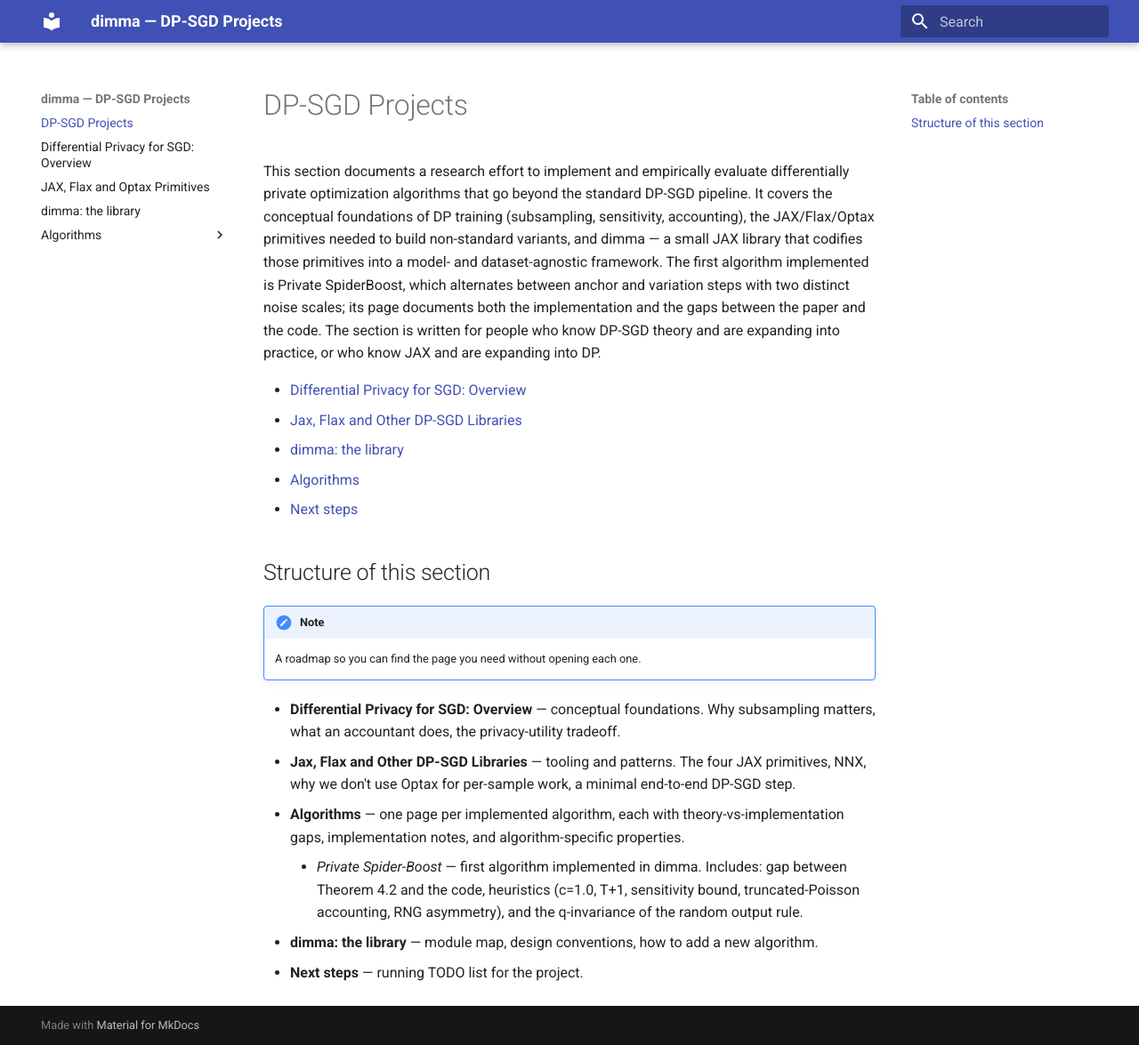
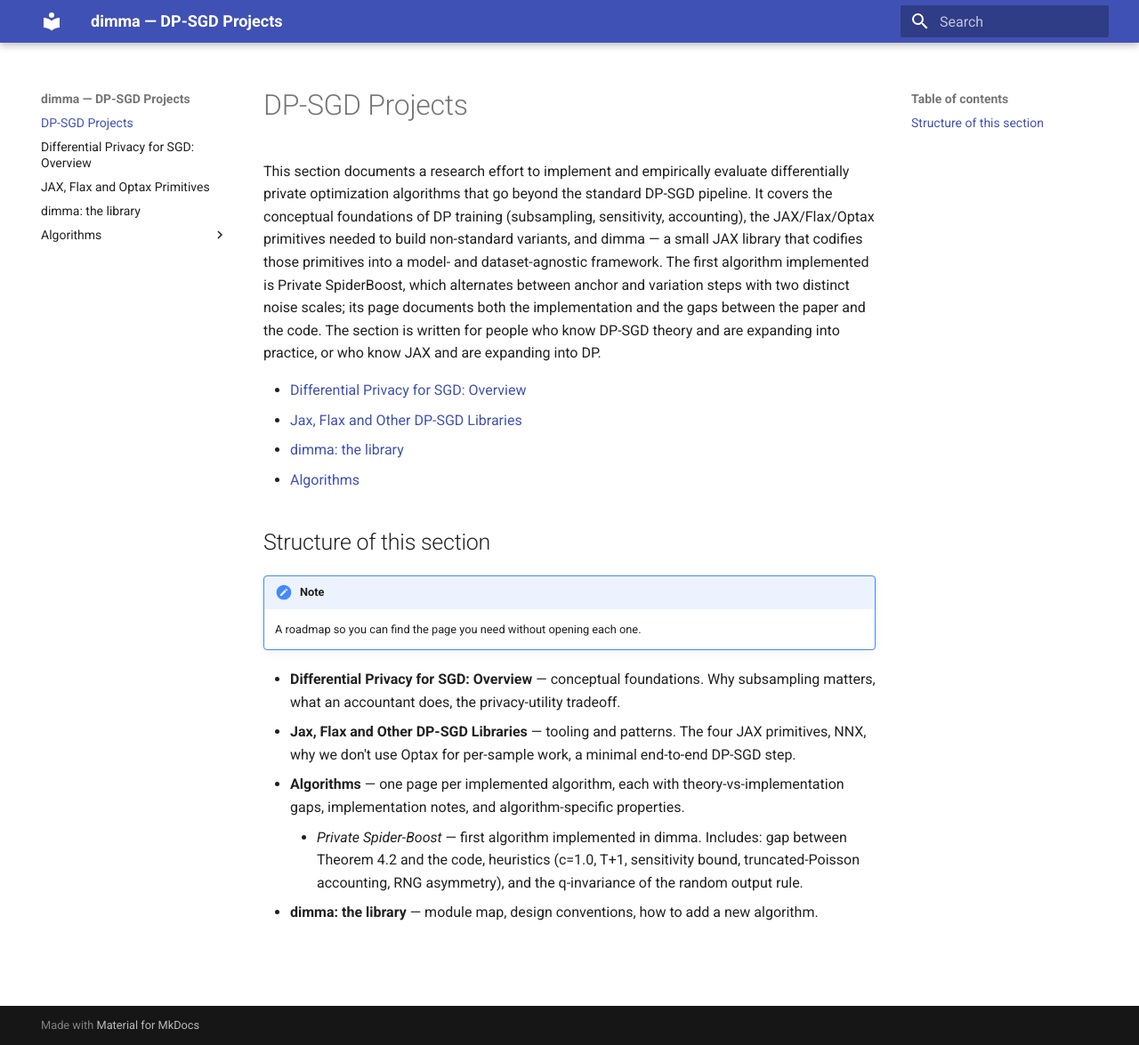
Before and after one commit to Larraguibel/dimma, an MkDocs documentation site: the page built from mkdocs/index.md, in a window 1280 px wide and 1175 px high. Shown: the whole window at 89% size. Built offline with MkDocs 1.6.1 and Material for MkDocs 9.7.7, drawn with Linux system fonts in a browser that asks for light colours; nearby versions of some CDN libraries; library files that are not in the unit come from our copies.

Commit message:
Fix docs strict-build failure and pin docs deps below MkDocs 2.0
Remove the two dangling references to the deleted next-steps.md page
from mkdocs/index.md so `mkdocs build --strict` no longer treats the
broken link as a fatal warning. Pin mkdocs-material>=9.7.5,<10 in the
docs extra so CI stays below MkDocs 2.0 (Material 9.7.5+ transitively
caps mkdocs<2), instead of riding latest.

Closes #16

Co-Authored-By: Claude Opus 4.8 (1M context) <noreply@anthropic.com>

```diff
--- a/mkdocs/index.md
+++ b/mkdocs/index.md
@@ -6,7 +6,6 @@ This section documents a research effort to implement and empirically evaluate d
 - [Jax, Flax and Other DP-SGD Libraries](tooling.md)
 - [dimma: the library](library.md)
 - [Algorithms](algorithms/index.md)
-- [Next steps](next-steps.md)
 
 ## Structure of this section
 
@@ -19,4 +18,3 @@ This section documents a research effort to implement and empirically evaluate d
 - **Algorithms** — one page per implemented algorithm, each with theory-vs-implementation gaps, implementation notes, and algorithm-specific properties.
     - *Private Spider-Boost* — first algorithm implemented in dimma. Includes: gap between Theorem 4.2 and the code, heuristics (c=1.0, T+1, sensitivity bound, truncated-Poisson accounting, RNG asymmetry), and the q-invariance of the random output rule.
 - **dimma: the library** — module map, design conventions, how to add a new algorithm.
-- **Next steps** — running TODO list for the project.
--- a/pyproject.toml
+++ b/pyproject.toml
@@ -29,8 +29,7 @@ examples = [
     "jupyter",
 ]
 docs = [
-    "mkdocs",
-    "mkdocs-material",
+    "mkdocs-material>=9.7.5,<10",
 ]
 
 [tool.hatch.build.targets.wheel]
```
